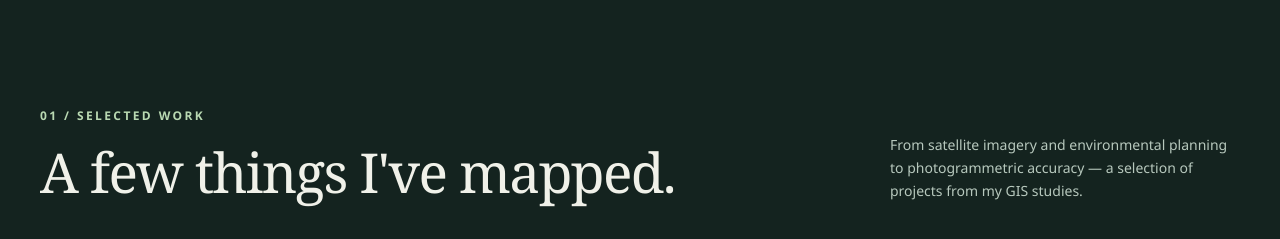
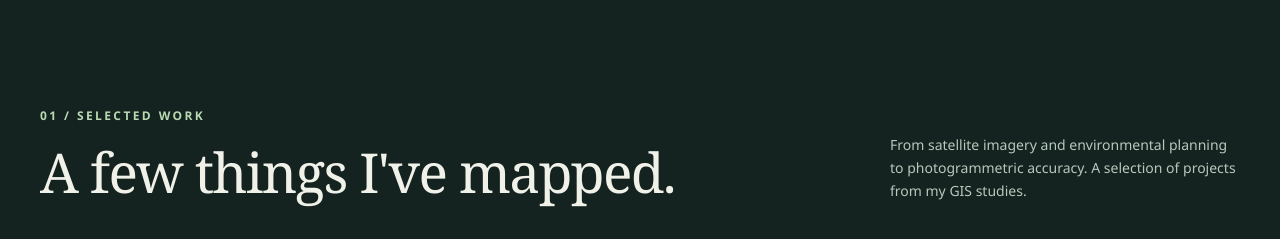
Before and after one commit to calmacfarlane/callummacfarlane, a plain HTML site: page redesign.html in a window 1280 px wide. Shown: the part 940-1179 px from the top of the page. Drawn offline with Linux system fonts and the light colour scheme.

Commit message:
Update redesign.html

```diff
--- a/redesign.html
+++ b/redesign.html
@@ -183,7 +183,7 @@
     <section id="work" class="work shell" aria-labelledby="work-title">
       <div class="section-top reveal">
         <div><span class="eyebrow">01 / Selected work</span><h2 id="work-title">A few things I've mapped.</h2></div>
-        <p>From satellite imagery and environmental planning to photogrammetric accuracy — a selection of projects from my GIS studies.</p>
+        <p>From satellite imagery and environmental planning to photogrammetric accuracy. A selection of projects from my GIS studies.</p>
       </div>
       <div class="project-grid">
         <a class="project reveal" href="yellowband-plains.html" aria-label="View Yellowband Plains fire mapping project">
```
